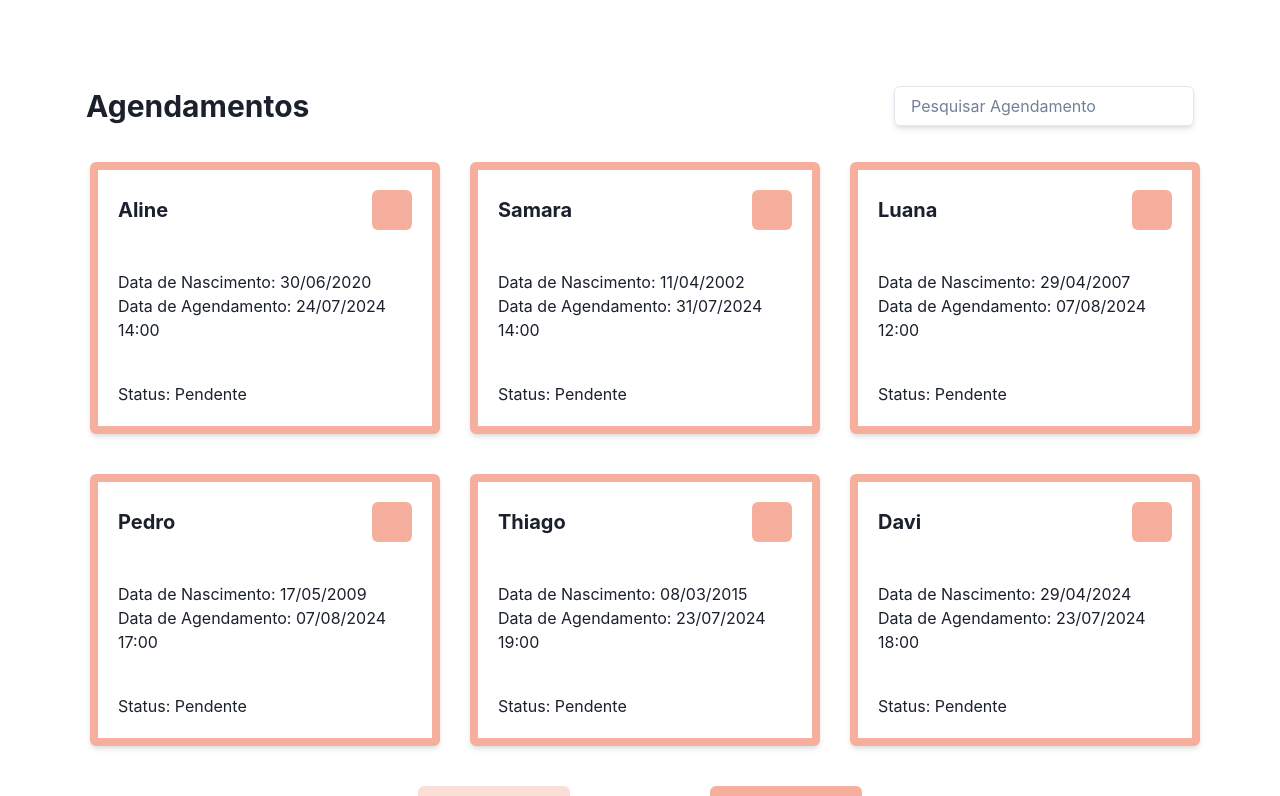
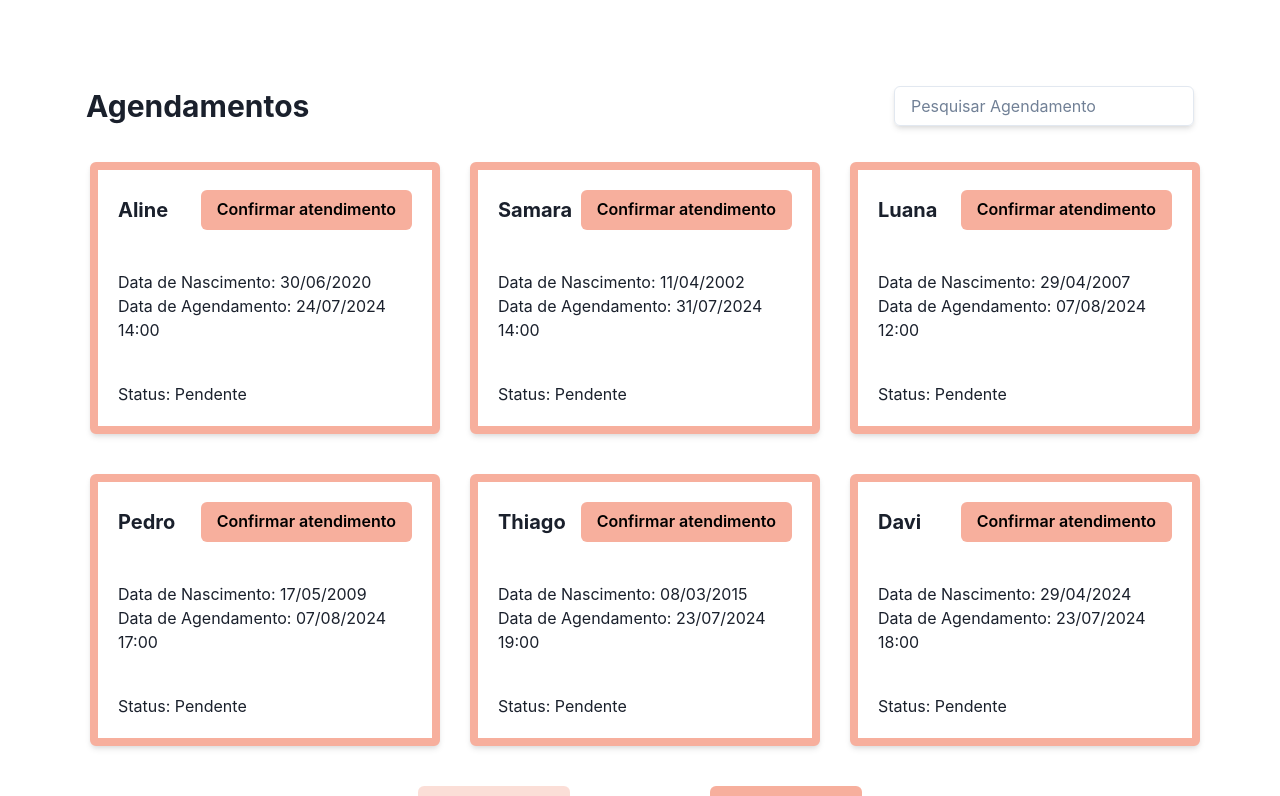
Before and after one commit to SamsSouza22/FrontendPitang2024, a React (Vite) app in the folder frontend/: page /agendamentos in a window 1280 px wide. Shown: the top 796 px of the page. Built offline with nearby package versions, Linux system fonts and the light colour scheme; data requests are answered from the project's data file.

Commit message:
:sparkles: feat: Adicionando funções no card para confirmar atendimento

```diff
--- a/frontend/src/components/CardAgendamento.jsx
+++ b/frontend/src/components/CardAgendamento.jsx
@@ -10,7 +10,14 @@ import {
 } from "@chakra-ui/react";
 import PropTypes from "prop-types";
 
-const CardAgendamento = ({ nome, nascData, agendData, status }) => {
+const CardAgendamento = ({
+  id,
+  nome,
+  nascData,
+  agendData,
+  status,
+  onAtualizarStatus,
+}) => {
   const formatarData = (data, manterHora = false) => {
     const [dataNova, hora] = data.split("T");
     const novaData = dataNova.split("-");
@@ -23,6 +30,11 @@ const CardAgendamento = ({ nome, nascData, agendData, status }) => {
 
   const dataNascFormat = formatarData(nascData);
   const dataAgendFormat = formatarData(agendData, true);
+
+  const handleAtualizarStatus = () => {
+    onAtualizarStatus(id, "Realizado");
+  };
+
   return (
     <Card
       width="350px"
@@ -37,11 +49,15 @@ const CardAgendamento = ({ nome, nascData, agendData, status }) => {
             {nome}
           </Heading>
           <Button
+            onClick={handleAtualizarStatus}
+            isDisabled={status === "Realizado"}
             alignItems="center"
             bg="#f7af9d"
             color="black"
             _hover={{ bg: "#b0d0d3" }}
-          />
+          >
+            {status === "Realizado" ? "Concluído" : "Confirmar atendimento"}
+          </Button>
         </Flex>
       </CardHeader>
       <CardBody>
@@ -65,6 +81,7 @@ CardAgendamento.propTypes = {
   nascData: PropTypes.string.isRequired,
   agendData: PropTypes.string.isRequired,
   status: PropTypes.string.isRequired,
+  onAtualizarStatus: PropTypes.func.isRequired,
 };
 
 export default CardAgendamento;
```
